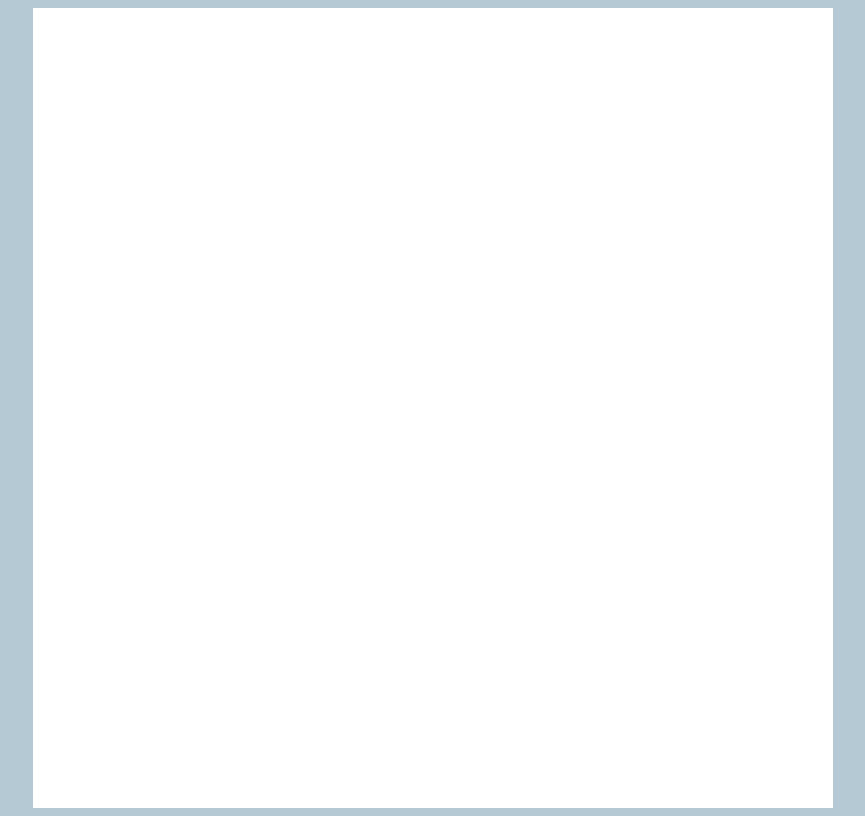
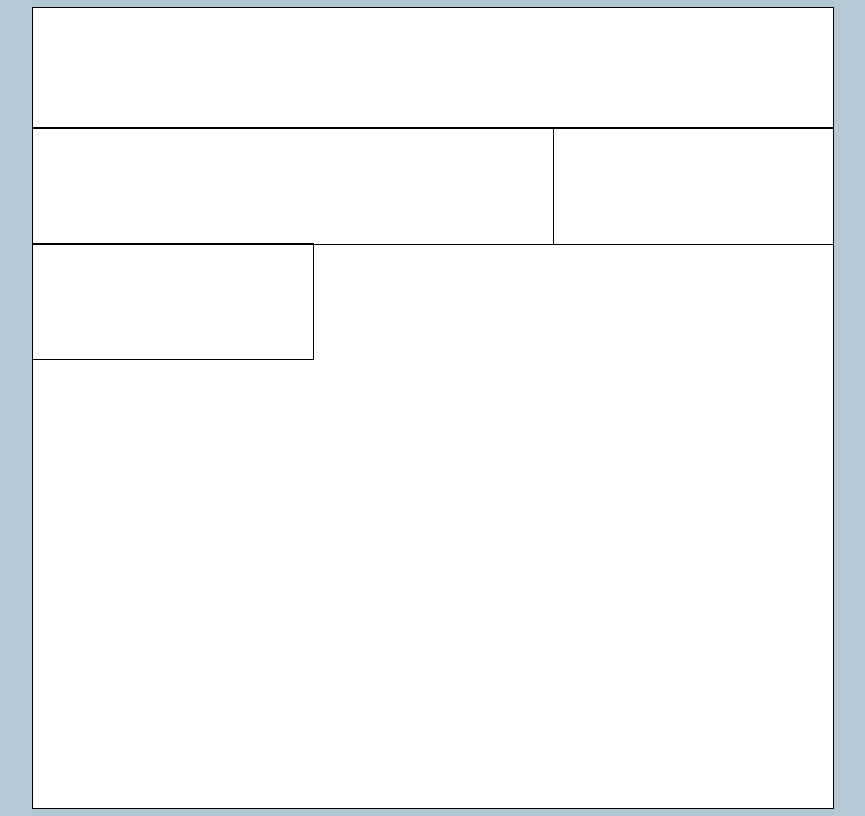
Before and after one commit to zjensen/256-design, a plain HTML site: page open.html in a window 1280 px wide. Shown: the whole page, without its empty margins (215-1080 px from the left). Drawn offline with Linux system fonts and the light colour scheme.

Commit message:
Adding my files
Adding the structure for the Open page. Changing the css accordingly.

```diff
--- a/css/style.css
+++ b/css/style.css
@@ -20,3 +20,40 @@ div{
 	max-width:800px;
 	margin:auto; /* horizontally centers when max-width is invoked (ie screen is greater than 800 px wide)*/
 }
+
+/*Open CSS */
+.menu
+{
+	outline:solid black 1px;
+	height:15%;
+	width:100%;
+}
+
+.moleculesToOpen
+{
+	outline:solid black 1px;
+	height:85%;
+	width:100%;
+}
+
+.row
+{
+	outline:solid black 1px;
+	height:17%;
+	width:100%;
+	display: inline-block;
+}
+
+.molecule
+{
+	outline:solid black 1px;
+	height:100%;
+	width:65%;
+}
+
+.caption
+{
+	outline:solid black 1px;
+	height:100%;
+	width:35%;
+}
--- a/open.html
+++ b/open.html
@@ -8,6 +8,16 @@
 	<body>
 		<div class="device">
 			<!-- Place everything in here IF you want a more vertical feel. This div has a maxwidth of 800px so it wont look awkward on big devices -->
+			<div class="menu">
+			</div>
+			<div class="moleculesToOpen">
+				<div class="row">
+					<div class="molecule">
+					</div>
+					<div class="caption">
+					</div>
+				</div>
+			</div>
 		</div>
 		<script type="text/javascript" src="js/script.js"></script>
 	</body>
```
